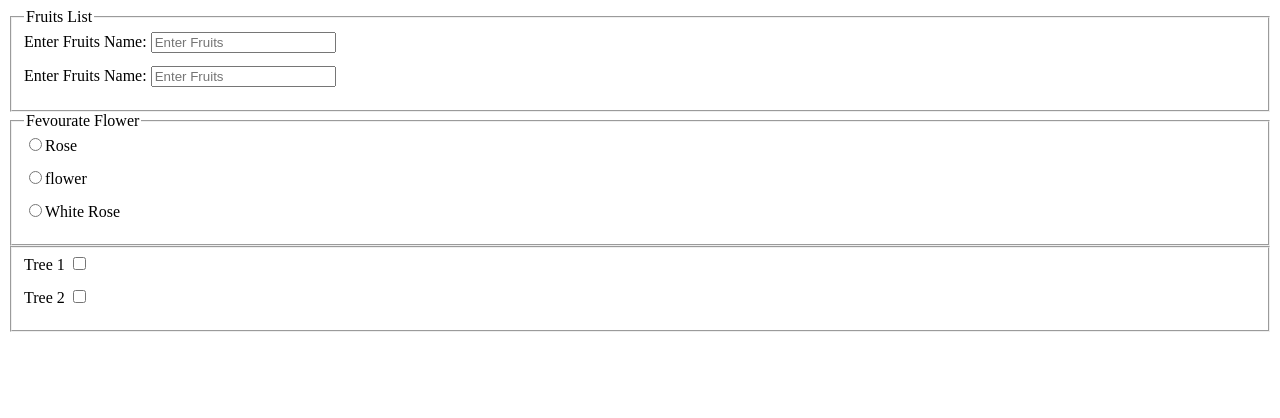
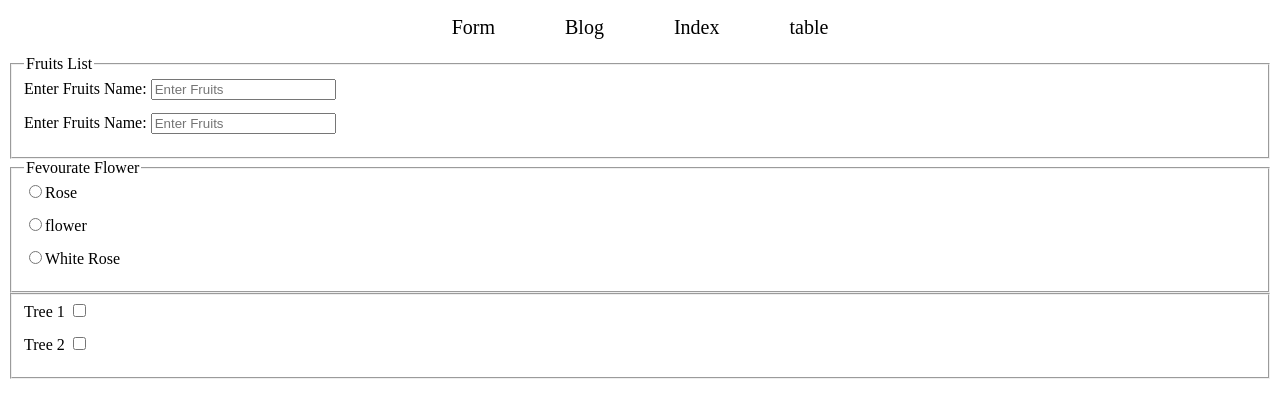
Before and after one commit to Jisan-5/html-5, a plain HTML site: page form.html in a window 1280 px wide. Drawn offline with Linux system fonts and the light colour scheme.

Commit message:
add navigation menu

```diff
--- a/form.html
+++ b/form.html
@@ -10,9 +10,19 @@
       margin-bottom: 13px;
     }
   </style>
+  <link rel="stylesheet" href="nav.css">
 </head>
 <body>
-  <header></header>
+  <header>
+    <nav>
+      <ul>
+        <li><a href="form.html">Form</a></li>
+        <li><a href="blog.html">Blog</a></li>
+        <li><a href="index.html">Index</a></li>
+        <li><a href="table.html">table</a></li>
+      </ul>
+    </nav>
+  </header>
 
   <main>
     <fieldset>
--- /dev/null
+++ b/nav.css
@@ -0,0 +1,20 @@
+nav > ul{
+  display: flex;
+  justify-content: center;
+}
+nav>ul>li{
+  list-style: none;
+  margin-right:40px;
+
+}
+nav>ul>li:hover{
+  background-color: aquamarine;
+
+}
+nav a{
+  text-decoration: none;
+  padding: 15px;
+  font-size: 20px;
+  color: black;
+
+}
```
Also changed, not shown: blog.html (+7 -5 lines), index.html (+11 -0 lines), table.html (+15 -1 lines).
